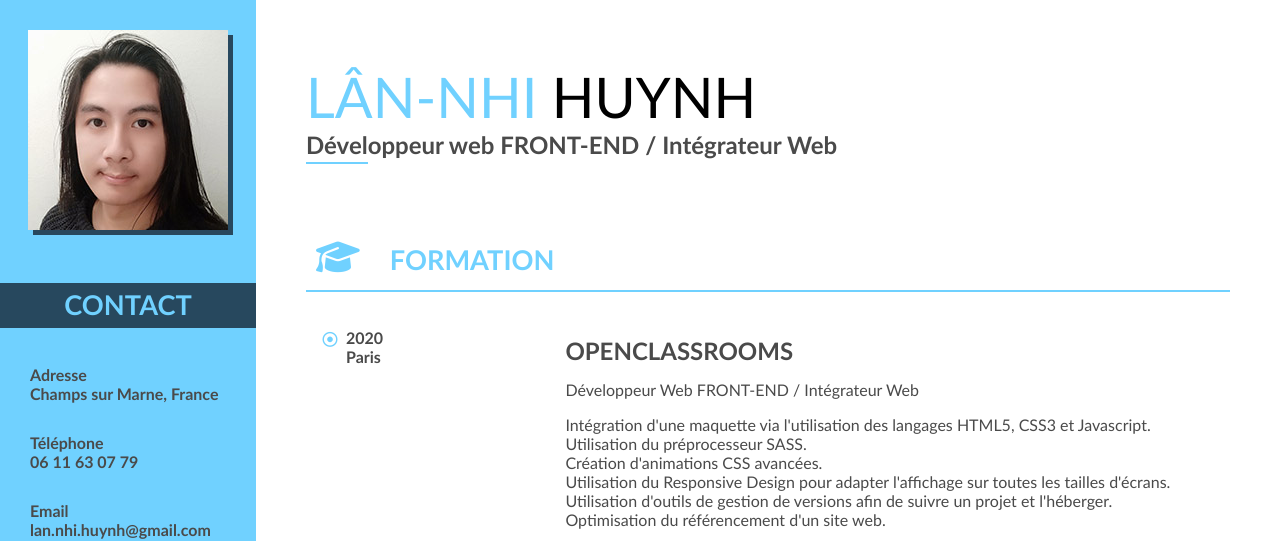
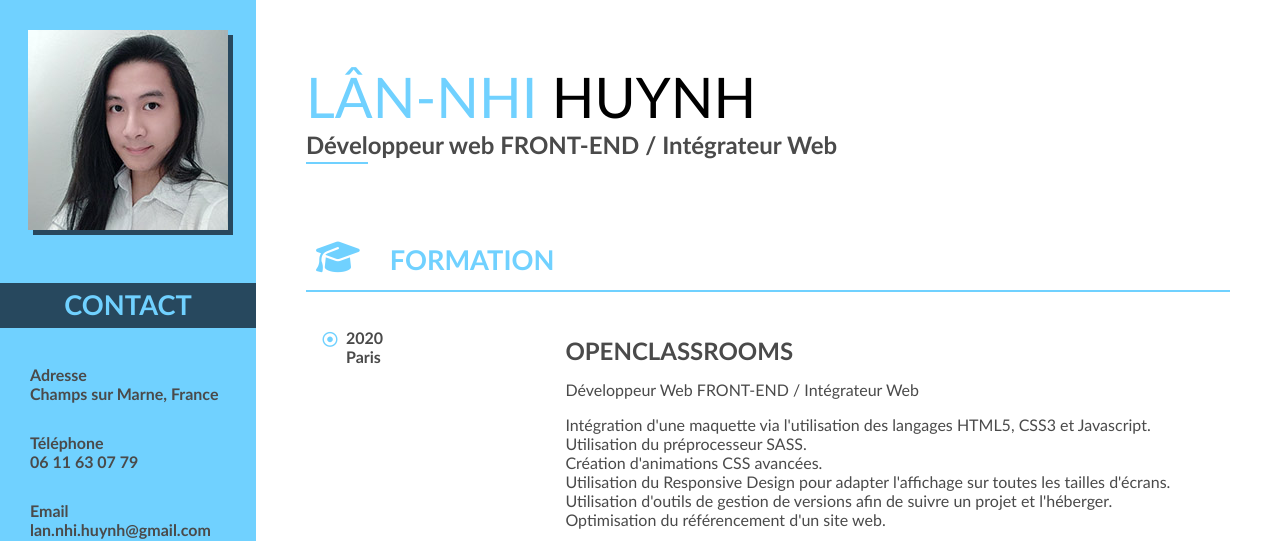
Before and after one commit to Lankynee/HuynhLanNhi_CV, a plain HTML site: page index.html in a window 1280 px wide. Shown: the top 541 px of the page. Drawn offline with Linux system fonts and the light colour scheme.

Commit message:
nouvelle photo

```diff
--- a/index.html
+++ b/index.html
@@ -24,7 +24,7 @@
         <aside class="bg-primary">
             <div class="perso">
                 <div class="photo">
-                    <img src="img/photolan.jpg" alt="Photo de Lân">
+                    <img src="img/photolan-2.jpg" alt="Photo de Lân">
                 </div>
                 <div class="contact">
                     <h2 class="text-primary">CONTACT</h2>
```
Also changed, not shown: img/photolan-2.jpg (added).
